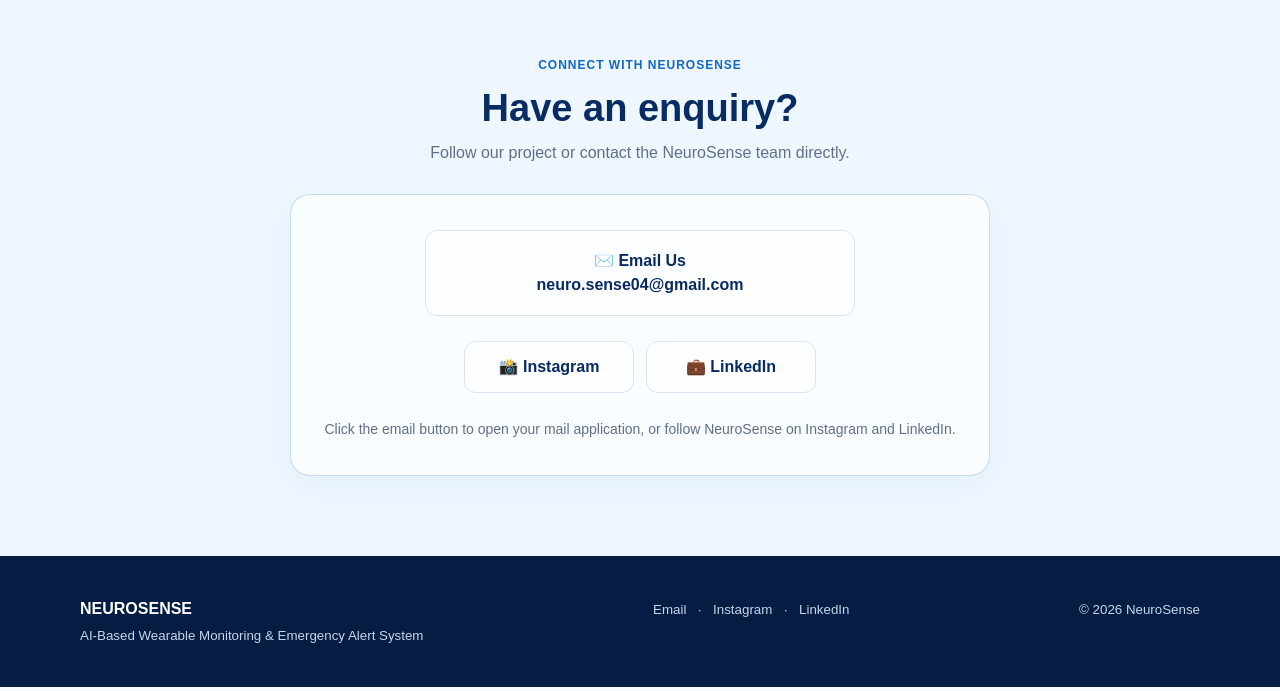
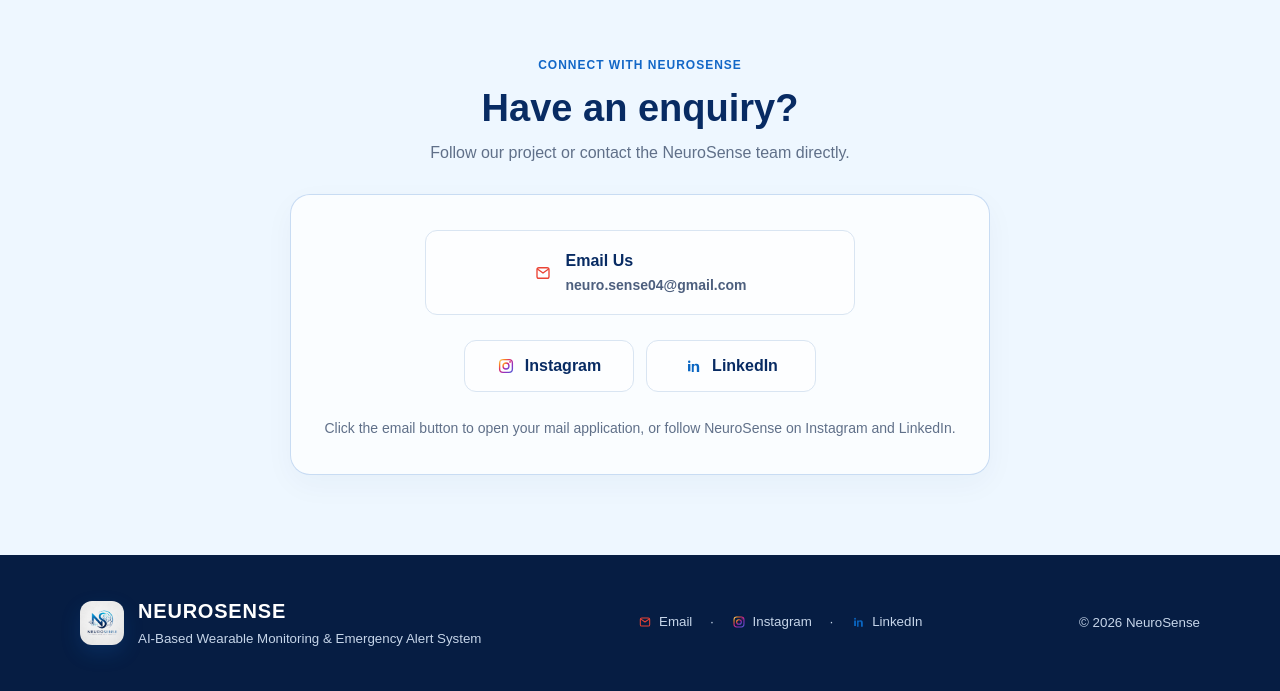
Before and after one commit to Tunes352/neurosense.github.io, a plain HTML site: page index.html in a window 1280 px wide. Shown: the part 4550-5241 px from the top of the page. Drawn offline with Linux system fonts and the light colour scheme.

Commit message:
Logos Added

```diff
--- a/index.html
+++ b/index.html
@@ -631,6 +631,7 @@
     display: inline-flex;
     align-items: center;
     justify-content: center;
+    gap: 10px;
     min-width: 170px;
     padding: 12px 18px;
 
@@ -649,23 +650,60 @@
     transition: .2s;
 }
 
+.social svg {
+    width: 18px;
+    height: 18px;
+    flex-shrink: 0;
+    display: block;
+}
+
+.social.email-link svg {
+    color: #EA4335;
+}
+
+.social.instagram svg {
+    color: #E1306C;
+}
+
+.social.linkedin svg {
+    color: #0A66C2;
+}
+
 .social.email-link {
-    display: block;
+    display: flex;
+    align-items: center;
+    justify-content: center;
+    gap: 14px;
     width: min(100%, 430px);
     margin: 0 auto 20px;
     padding: 18px 24px;
-    text-align: center;
+    text-align: left;
     font-size: 16px;
     line-height: 1.5;
 }
 
+.social.email-link .email-text {
+    display: flex;
+    flex-direction: column;
+    align-items: flex-start;
+    gap: 2px;
+}
+
+.social.email-link .email-label {
+    font-weight: 800;
+}
+
+.social.email-link .email-address {
+    font-size: 14px;
+    color: #4d5f7e;
+    font-weight: 600;
+}
+
 .social:hover {
     border-color: #1267c7;
-
-    color: #1267c7;
-
     transform: translateY(-2px);
 }
+
 
 /* ================= FOOTER ================= */
 
@@ -685,16 +723,78 @@
     gap: 25px;
 
     flex-wrap: wrap;
-}
-
-footer strong {
+    align-items: center;
+}
+
+.footer-brand {
+    display: flex;
+    align-items: center;
+    gap: 14px;
+}
+
+.footer-brand img {
+    width: 44px;
+    height: 44px;
+    border-radius: 12px;
+    object-fit: cover;
+    display: block;
+    box-shadow: 0 8px 20px rgba(18,103,199,0.2);
+}
+
+.footer-brand strong {
     color: white;
+    display: block;
+    font-size: 20px;
+    letter-spacing: 0.04em;
+}
+
+footer small {
+    display: block;
+    line-height: 1.8;
 }
 
 footer a {
     color: #c6d5e9;
 
     text-decoration: none;
+}
+
+.footer-links {
+    display: inline-flex;
+    align-items: center;
+    gap: 10px;
+    flex-wrap: wrap;
+}
+
+.footer-link {
+    display: inline-flex;
+    align-items: center;
+    gap: 7px;
+    color: #c6d5e9;
+    text-decoration: none;
+}
+
+.footer-link svg {
+    width: 14px;
+    height: 14px;
+    display: block;
+    flex-shrink: 0;
+}
+
+.footer-link:hover {
+    color: white;
+}
+
+.footer-link.email svg {
+    color: #EA4335;
+}
+
+.footer-link.instagram svg {
+    color: #E1306C;
+}
+
+.footer-link.linkedin svg {
+    color: #0A66C2;
 }
 
 footer a:hover {
@@ -1582,9 +1682,14 @@
 class="social email-link"
 href="mailto:neuro.sense04@gmail.com"
 >
-✉️ Email Us
-<br>
-neuro.sense04@gmail.com
+<svg viewBox="0 0 24 24" aria-hidden="true" fill="none" stroke="currentColor" stroke-width="1.8" stroke-linecap="round" stroke-linejoin="round">
+  <path d="M4 7.5A2.5 2.5 0 0 1 6.5 5h11A2.5 2.5 0 0 1 20 7.5v9A2.5 2.5 0 0 1 17.5 19h-11A2.5 2.5 0 0 1 4 16.5v-9Z" fill="none"></path>
+  <path d="M5 7l7 5 7-5" fill="none"></path>
+</svg>
+<span class="email-text">
+  <span class="email-label">Email Us</span>
+  <span class="email-address">neuro.sense04@gmail.com</span>
+</span>
 </a>
 
 
@@ -1592,22 +1697,41 @@
 
 
 <a
-class="social"
+class="social instagram"
 href="https://www.instagram.com/neuro_sense_wearable/?utm_source=qr"
 target="_blank"
 rel="noopener noreferrer"
+aria-label="Instagram"
 >
-📸 Instagram
+<svg viewBox="0 0 24 24" aria-hidden="true" role="img">
+  <defs>
+    <linearGradient id="ig-gradient" x1="0%" x2="100%" y1="0%" y2="100%">
+      <stop offset="0%" stop-color="#FEDA75"/>
+      <stop offset="20%" stop-color="#FA7E1E"/>
+      <stop offset="40%" stop-color="#D62976"/>
+      <stop offset="70%" stop-color="#962FBF"/>
+      <stop offset="100%" stop-color="#4F5BD5"/>
+    </linearGradient>
+  </defs>
+  <rect x="3.5" y="3.5" width="17" height="17" rx="4.5" fill="none" stroke="url(#ig-gradient)" stroke-width="1.8"></rect>
+  <circle cx="12" cy="12" r="4" fill="none" stroke="url(#ig-gradient)" stroke-width="1.8"></circle>
+  <circle cx="17.4" cy="6.6" r="1.2" fill="#D62976"></circle>
+</svg>
+<span>Instagram</span>
 </a>
 
 
 <a
-class="social"
+class="social linkedin"
 href="https://www.linkedin.com/company/neurosense-wearables/"
 target="_blank"
 rel="noopener noreferrer"
+aria-label="LinkedIn"
 >
-💼 LinkedIn
+<svg viewBox="0 0 24 24" aria-hidden="true" fill="currentColor">
+  <path d="M6.94 7.96a1.6 1.6 0 1 1 0-3.2 1.6 1.6 0 0 1 0 3.2Zm-1.56 1.42h3.12v9.62H5.38V9.38Zm5.04 0h2.99v1.31h.04c.42-.8 1.45-1.64 2.99-1.64 3.2 0 3.79 2.1 3.79 4.82v6.13h-3.12v-5.74c0-1.37-.03-3.14-1.91-3.14-1.92 0-2.22 1.5-2.22 3.04v5.84H10.42V9.38Z"></path>
+</svg>
+<span>LinkedIn</span>
 </a>
 
 
@@ -1642,44 +1766,63 @@
 <div class="container footer-content">
 
 
+<div class="footer-brand">
+
+<img src="logo.png" alt="NeuroSense logo">
+
 <div>
 
 <strong>
 NEUROSENSE
 </strong>
 
-<br>
-
 <small>
 AI-Based Wearable Monitoring & Emergency Alert System
 </small>
 
 </div>
 
+</div>
+
 
 <div>
 
-<small>
-
-<a href="mailto:neuro.sense04@gmail.com">
+<small class="footer-links">
+
+<a class="footer-link email" href="mailto:neuro.sense04@gmail.com">
+<svg viewBox="0 0 24 24" aria-hidden="true" fill="none" stroke="currentColor" stroke-width="1.8" stroke-linecap="round" stroke-linejoin="round">
+  <path d="M4 7.5A2.5 2.5 0 0 1 6.5 5h11A2.5 2.5 0 0 1 20 7.5v9A2.5 2.5 0 0 1 17.5 19h-11A2.5 2.5 0 0 1 4 16.5v-9Z" fill="none"></path>
+  <path d="M5 7l7 5 7-5" fill="none"></path>
+</svg>
 Email
 </a>
 
 &nbsp; · &nbsp;
 
-<a
-href="https://www.instagram.com/neuro_sense_wearable/?utm_source=qr"
-target="_blank"
->
+<a class="footer-link instagram" href="https://www.instagram.com/neuro_sense_wearable/?utm_source=qr" target="_blank" rel="noopener noreferrer">
+<svg viewBox="0 0 24 24" aria-hidden="true" role="img">
+  <defs>
+    <linearGradient id="ig-footer-gradient" x1="0%" x2="100%" y1="0%" y2="100%">
+      <stop offset="0%" stop-color="#FEDA75"/>
+      <stop offset="20%" stop-color="#FA7E1E"/>
+      <stop offset="40%" stop-color="#D62976"/>
+      <stop offset="70%" stop-color="#962FBF"/>
+      <stop offset="100%" stop-color="#4F5BD5"/>
+    </linearGradient>
+  </defs>
+  <rect x="3.5" y="3.5" width="17" height="17" rx="4.5" fill="none" stroke="url(#ig-footer-gradient)" stroke-width="1.8"></rect>
+  <circle cx="12" cy="12" r="4" fill="none" stroke="url(#ig-footer-gradient)" stroke-width="1.8"></circle>
+  <circle cx="17.4" cy="6.6" r="1.2" fill="#D62976"></circle>
+</svg>
 Instagram
 </a>
 
 &nbsp; · &nbsp;
 
-<a
-href="https://www.linkedin.com/company/neurosense-wearables/"
-target="_blank"
->
+<a class="footer-link linkedin" href="https://www.linkedin.com/company/neurosense-wearables/" target="_blank" rel="noopener noreferrer">
+<svg viewBox="0 0 24 24" aria-hidden="true" fill="currentColor">
+  <path d="M6.94 7.96a1.6 1.6 0 1 1 0-3.2 1.6 1.6 0 0 1 0 3.2Zm-1.56 1.42h3.12v9.62H5.38V9.38Zm5.04 0h2.99v1.31h.04c.42-.8 1.45-1.64 2.99-1.64 3.2 0 3.79 2.1 3.79 4.82v6.13h-3.12v-5.74c0-1.37-.03-3.14-1.91-3.14-1.92 0-2.22 1.5-2.22 3.04v5.84H10.42V9.38Z"></path>
+</svg>
 LinkedIn
 </a>
 
```
